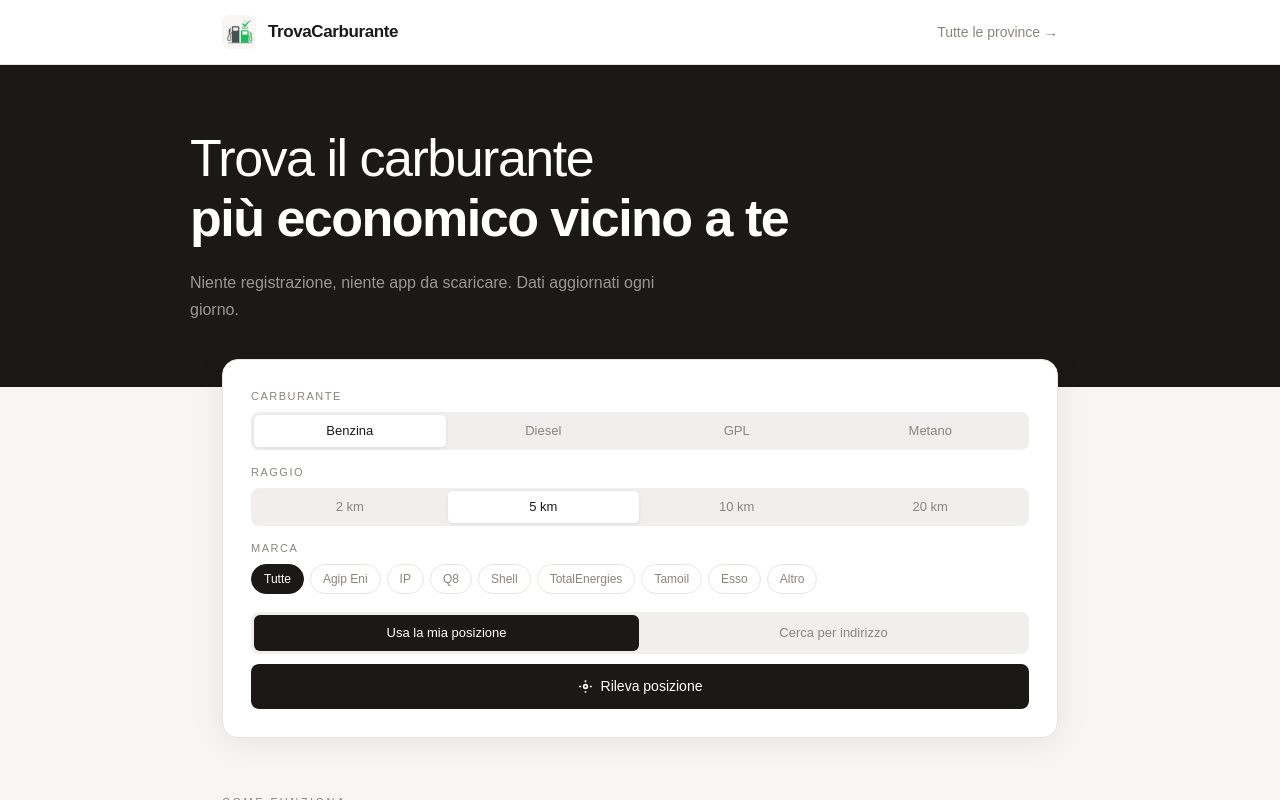
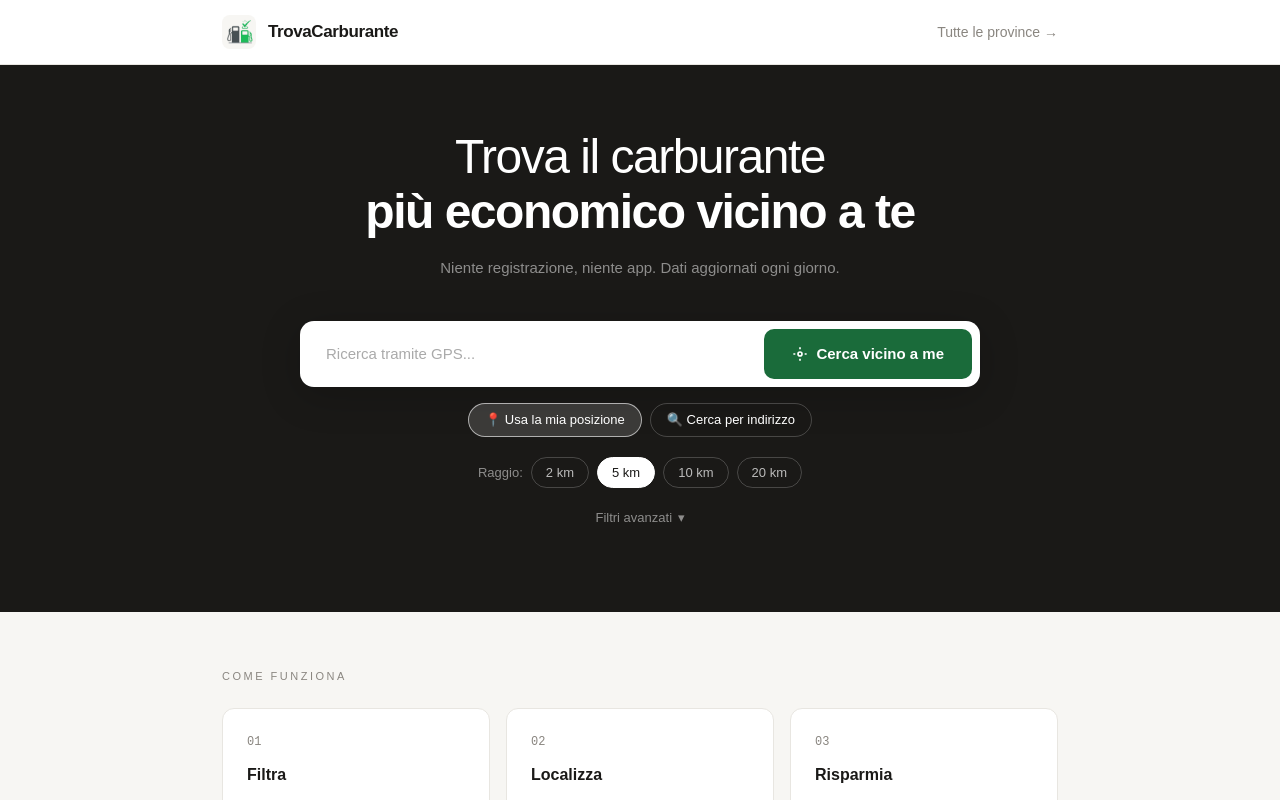
Before and after one commit to YannickMarguerettaz/benzina-economica, a Next.js app: page / in a window 1280 px wide. Shown: the top 800 px of the page. Built offline with nearby package versions, Linux system fonts and the light colour scheme.

Commit message:
design: new hero search UI with inline filters, collapsible advanced filters

```diff
--- a/src/app/page.tsx
+++ b/src/app/page.tsx
@@ -1,13 +1,23 @@
 'use client';
 
 import { useState, lazy, Suspense } from 'react';
-import FilterBar from '@/components/FilterBar';
 import DistributoreCard from '@/components/DistributoreCard';
 import { fetchDistributori } from '@/lib/data';
 import { aggiungiDistanza, sortPerPrezzo } from '@/lib/geo';
 import { DistributoreConDistanza, Carburante } from '@/lib/types';
 
 const MappaDistributori = lazy(() => import('@/components/MappaDistributori'));
+
+const CARBURANTI: { value: Carburante; label: string }[] = [
+  { value: 'benzina', label: 'Benzina' },
+  { value: 'diesel', label: 'Diesel' },
+  { value: 'gpl', label: 'GPL' },
+  { value: 'metano', label: 'Metano' },
+];
+
+const RAGGI = [2, 5, 10, 20];
+
+const MARCHE = ['Tutte', 'Agip Eni', 'IP', 'Q8', 'Shell', 'TotalEnergies', 'Tamoil', 'Esso', 'Altro'];
 
 async function geocodifica(indirizzo: string): Promise<{ lat: number; lng: number } | null> {
   const url = `https://nominatim.openstreetmap.org/search?q=${encodeURIComponent(indirizzo + ', Italia')}&format=json&limit=1`;
@@ -30,6 +40,7 @@ export default function Home() {
   const [modalitaRicerca, setModalitaRicerca] = useState<'gps' | 'indirizzo'>('gps');
   const [vista, setVista] = useState<'lista' | 'mappa'>('lista');
   const [userCoords, setUserCoords] = useState<{ lat: number; lng: number } | null>(null);
+  const [filtriAperti, setFiltriAperti] = useState(false);
 
   const cerca = async (lat: number, lng: number) => {
     setLoading(true);
@@ -84,18 +95,18 @@ export default function Home() {
     await cerca(coords.lat, coords.lng);
   };
 
-  const btnStyle = (active: boolean): React.CSSProperties => ({
-    flex: 1,
-    padding: '8px',
-    borderRadius: 6,
+  const segPill = (active: boolean): React.CSSProperties => ({
+    padding: '6px 14px',
+    borderRadius: 20,
     fontSize: 13,
     fontWeight: 500,
     cursor: 'pointer',
-    border: 'none',
-    background: active ? 'var(--text)' : 'transparent',
+    border: active ? '1px solid var(--text)' : '1px solid var(--border)',
+    background: active ? 'var(--text)' : 'white',
     color: active ? 'white' : 'var(--muted)',
     fontFamily: 'inherit',
     transition: 'all 0.15s',
+    whiteSpace: 'nowrap' as const,
   });
 
   return (
@@ -114,136 +125,235 @@ export default function Home() {
         </div>
       </header>
 
-      {/* Hero */}
+      {/* Hero + Ricerca (solo pre-ricerca) */}
       {!cercato && (
-        <section className="hero-section" style={{ background: 'var(--text)', color: 'white', padding: '64px 32px' }}>
-          <div style={{ maxWidth: 900, margin: '0 auto' }}>
-            <h2 style={{ fontSize: 'clamp(32px, 5vw, 52px)', fontWeight: 300, lineHeight: 1.15, letterSpacing: '-1.5px', margin: 0 }}>
+        <section className="hero-section" style={{ background: 'var(--text)', color: 'white', padding: '64px 32px 80px' }}>
+          <div style={{ maxWidth: 680, margin: '0 auto', textAlign: 'center' }}>
+            <h2 style={{ fontSize: 'clamp(28px, 5vw, 48px)', fontWeight: 300, lineHeight: 1.15, letterSpacing: '-1.5px', margin: '0 0 12px' }}>
               Trova il carburante<br />
               <span style={{ fontWeight: 700 }}>più economico vicino a te</span>
             </h2>
-            <p style={{ fontSize: 16, opacity: 0.55, marginTop: 20, lineHeight: 1.7, maxWidth: 480 }}>
-              Niente registrazione, niente app da scaricare. Dati aggiornati ogni giorno.
+            <p style={{ fontSize: 15, opacity: 0.5, marginTop: 16, lineHeight: 1.7, marginBottom: 40 }}>
+              Niente registrazione, niente app. Dati aggiornati ogni giorno.
             </p>
-          </div>
-        </section>
-      )}
 
-      {/* Card cerca */}
-      <div className="page-wrapper" style={{ maxWidth: 900, margin: cercato ? '32px auto 0' : '-28px auto 0', padding: '0 32px', position: 'relative', zIndex: 10 }}>
-        <div className="main-card" style={{ background: 'var(--surface)', border: '1px solid var(--border)', borderRadius: 16, padding: 28, boxShadow: '0 4px 32px rgba(0,0,0,0.08)' }}>
-
-          <FilterBar
-            carburante={carburante}
-            raggio={raggio}
-            marca={marca}
-            onCarburanteChange={setCarburante}
-            onRaggioChange={setRaggio}
-            onMarcaChange={setMarca}
-          />
-
-          {/* Toggle GPS / Indirizzo */}
-          <div style={{ marginTop: 16, display: 'flex', gap: 2, background: '#f0efed', borderRadius: 8, padding: 3 }}>
-            <button onClick={() => setModalitaRicerca('gps')} style={btnStyle(modalitaRicerca === 'gps')}>
-              Usa la mia posizione
-            </button>
-            <button onClick={() => setModalitaRicerca('indirizzo')} style={btnStyle(modalitaRicerca === 'indirizzo')}>
-              Cerca per indirizzo
-            </button>
-          </div>
-
-          {/* Input indirizzo */}
-          {modalitaRicerca === 'indirizzo' && (
-            <div style={{ marginTop: 10, display: 'flex', gap: 8 }}>
+            {/* Barra ricerca principale */}
+            <div style={{ background: 'white', borderRadius: 14, padding: 8, display: 'flex', gap: 8, boxShadow: '0 8px 40px rgba(0,0,0,0.2)', marginBottom: 16 }}>
+              {modalitaRicerca === 'indirizzo' ? (
                 <input
                   type="text"
-                placeholder="Es. Via Roma 1, Milano"
+                  placeholder="Es. Via Roma 1, Milano o solo la città..."
                   value={indirizzo}
                   onChange={(e) => setIndirizzo(e.target.value)}
                   onKeyDown={(e) => e.key === 'Enter' && handleIndirizzo()}
                   style={{
                     flex: 1,
-                  padding: '10px 14px',
-                  border: '1px solid var(--border)',
-                  borderRadius: 8,
-                  fontSize: 14,
+                    padding: '14px 18px',
+                    border: 'none',
+                    borderRadius: 10,
+                    fontSize: 15,
                     fontFamily: 'inherit',
-                  background: 'white',
+                    background: 'transparent',
                     color: 'var(--text)',
                     outline: 'none',
                   }}
                 />
+              ) : (
+                <div style={{ flex: 1, padding: '14px 18px', fontSize: 15, color: '#aaa', textAlign: 'left' }}>
+                  Ricerca tramite GPS...
+                </div>
+              )}
               <button
-                onClick={handleIndirizzo}
+                onClick={modalitaRicerca === 'gps' ? handleGps : handleIndirizzo}
                 disabled={loading}
                 style={{
-                  padding: '10px 16px',
-                  background: 'var(--text)',
+                  padding: '14px 28px',
+                  background: loading ? '#555' : 'var(--green)',
                   color: 'white',
                   border: 'none',
-                  borderRadius: 8,
-                  fontSize: 13,
-                  fontWeight: 500,
+                  borderRadius: 10,
+                  fontSize: 15,
+                  fontWeight: 600,
                   cursor: loading ? 'not-allowed' : 'pointer',
                   fontFamily: 'inherit',
-                  flexShrink: 0,
-                }}
-              >
-                Cerca
-              </button>
-            </div>
-          )}
-
-          {/* Bottone GPS */}
-          {modalitaRicerca === 'gps' && (
-            <button
-              onClick={handleGps}
-              disabled={loading}
-              style={{
-                marginTop: 10,
-                width: '100%',
-                padding: '12px 20px',
-                background: loading ? '#555' : 'var(--text)',
-                color: 'white',
-                border: 'none',
-                borderRadius: 8,
-                fontSize: 14,
-                fontWeight: 500,
-                cursor: loading ? 'not-allowed' : 'pointer',
                   display: 'flex',
                   alignItems: 'center',
-                justifyContent: 'center',
                   gap: 8,
-                fontFamily: 'inherit',
+                  flexShrink: 0,
                   transition: 'background 0.2s',
                 }}
               >
                 {loading ? (
-                <>
-                  <svg style={{ animation: 'spin 0.8s linear infinite' }} width="15" height="15" viewBox="0 0 24 24" fill="none" stroke="currentColor" strokeWidth="2.5">
+                  <svg style={{ animation: 'spin 0.8s linear infinite' }} width="16" height="16" viewBox="0 0 24 24" fill="none" stroke="currentColor" strokeWidth="2.5">
                     <path d="M12 2v4M12 18v4M4.93 4.93l2.83 2.83M16.24 16.24l2.83 2.83M2 12h4M18 12h4" />
                   </svg>
-                  Ricerca in corso...
+                ) : modalitaRicerca === 'gps' ? (
+                  <>
+                    <svg width="16" height="16" viewBox="0 0 24 24" fill="none" stroke="currentColor" strokeWidth="2.5">
+                      <circle cx="12" cy="12" r="3" /><path d="M12 2v3M12 19v3M2 12h3M19 12h3" />
+                    </svg>
+                    Cerca vicino a me
                   </>
                 ) : (
                   <>
-                  <svg width="15" height="15" viewBox="0 0 24 24" fill="none" stroke="currentColor" strokeWidth="2.5">
-                    <circle cx="12" cy="12" r="3" />
-                    <path d="M12 2v3M12 19v3M2 12h3M19 12h3" />
+                    <svg width="16" height="16" viewBox="0 0 24 24" fill="none" stroke="currentColor" strokeWidth="2.5">
+                      <circle cx="11" cy="11" r="8" /><path d="M21 21l-4.35-4.35" />
                     </svg>
-                  Rileva posizione
+                    Cerca
                   </>
                 )}
               </button>
+            </div>
+
+            {/* Toggle GPS / Indirizzo */}
+            <div style={{ display: 'flex', gap: 8, justifyContent: 'center', marginBottom: 20 }}>
+              <button onClick={() => setModalitaRicerca('gps')} style={{
+                padding: '6px 16px', borderRadius: 20, fontSize: 13, fontWeight: 500,
+                border: modalitaRicerca === 'gps' ? '1px solid rgba(255,255,255,0.6)' : '1px solid rgba(255,255,255,0.2)',
+                background: modalitaRicerca === 'gps' ? 'rgba(255,255,255,0.15)' : 'transparent',
+                color: 'white', cursor: 'pointer', fontFamily: 'inherit', transition: 'all 0.15s',
+              }}>
+                📍 Usa la mia posizione
+              </button>
+              <button onClick={() => setModalitaRicerca('indirizzo')} style={{
+                padding: '6px 16px', borderRadius: 20, fontSize: 13, fontWeight: 500,
+                border: modalitaRicerca === 'indirizzo' ? '1px solid rgba(255,255,255,0.6)' : '1px solid rgba(255,255,255,0.2)',
+                background: modalitaRicerca === 'indirizzo' ? 'rgba(255,255,255,0.15)' : 'transparent',
+                color: 'white', cursor: 'pointer', fontFamily: 'inherit', transition: 'all 0.15s',
+              }}>
+                🔍 Cerca per indirizzo
+              </button>
+            </div>
+
+            {/* Raggio */}
+            <div style={{ display: 'flex', gap: 8, justifyContent: 'center', marginBottom: 16, flexWrap: 'wrap' }}>
+              <span style={{ fontSize: 13, color: 'rgba(255,255,255,0.5)', alignSelf: 'center' }}>Raggio:</span>
+              {RAGGI.map(r => (
+                <button key={r} onClick={() => setRaggio(r)} style={{
+                  padding: '5px 14px', borderRadius: 20, fontSize: 13, fontWeight: 500,
+                  border: raggio === r ? '1px solid white' : '1px solid rgba(255,255,255,0.2)',
+                  background: raggio === r ? 'white' : 'transparent',
+                  color: raggio === r ? 'var(--text)' : 'rgba(255,255,255,0.7)',
+                  cursor: 'pointer', fontFamily: 'inherit', transition: 'all 0.15s',
+                }}>
+                  {r} km
+                </button>
+              ))}
+            </div>
+
+            {/* Filtri avanzati */}
+            <button
+              onClick={() => setFiltriAperti(!filtriAperti)}
+              style={{
+                background: 'none', border: 'none', color: 'rgba(255,255,255,0.5)', fontSize: 13,
+                cursor: 'pointer', fontFamily: 'inherit', display: 'flex', alignItems: 'center',
+                gap: 6, margin: '0 auto', padding: '4px 8px',
+              }}
+            >
+              Filtri avanzati
+              <span style={{ transition: 'transform 0.2s', display: 'inline-block', transform: filtriAperti ? 'rotate(180deg)' : 'rotate(0deg)' }}>▾</span>
+            </button>
+
+            {filtriAperti && (
+              <div style={{ marginTop: 16, padding: 20, background: 'rgba(255,255,255,0.06)', borderRadius: 12, border: '1px solid rgba(255,255,255,0.1)', textAlign: 'left' }} className="animate-fadeup">
+
+                {/* Carburante */}
+                <div style={{ marginBottom: 16 }}>
+                  <span style={{ fontSize: 11, fontWeight: 600, color: 'rgba(255,255,255,0.4)', textTransform: 'uppercase', letterSpacing: '1.5px', display: 'block', marginBottom: 10 }}>Carburante</span>
+                  <div style={{ display: 'flex', gap: 8, flexWrap: 'wrap' }}>
+                    {CARBURANTI.map(c => (
+                      <button key={c.value} onClick={() => setCarburante(c.value)} style={{
+                        padding: '6px 14px', borderRadius: 20, fontSize: 13, fontWeight: 500,
+                        border: carburante === c.value ? '1px solid white' : '1px solid rgba(255,255,255,0.2)',
+                        background: carburante === c.value ? 'white' : 'transparent',
+                        color: carburante === c.value ? 'var(--text)' : 'rgba(255,255,255,0.7)',
+                        cursor: 'pointer', fontFamily: 'inherit', transition: 'all 0.15s',
+                      }}>
+                        {c.label}
+                      </button>
+                    ))}
+                  </div>
+                </div>
+
+                {/* Marca */}
+                <div>
+                  <span style={{ fontSize: 11, fontWeight: 600, color: 'rgba(255,255,255,0.4)', textTransform: 'uppercase', letterSpacing: '1.5px', display: 'block', marginBottom: 10 }}>Marca</span>
+                  <div style={{ display: 'flex', gap: 8, flexWrap: 'wrap' }}>
+                    {MARCHE.map(m => (
+                      <button key={m} onClick={() => setMarca(m)} style={{
+                        padding: '6px 14px', borderRadius: 20, fontSize: 13, fontWeight: 500,
+                        border: marca === m ? '1px solid white' : '1px solid rgba(255,255,255,0.2)',
+                        background: marca === m ? 'white' : 'transparent',
+                        color: marca === m ? 'var(--text)' : 'rgba(255,255,255,0.7)',
+                        cursor: 'pointer', fontFamily: 'inherit', transition: 'all 0.15s',
+                      }}>
+                        {m}
+                      </button>
+                    ))}
+                  </div>
+                </div>
+              </div>
             )}
 
             {errore && (
-            <div style={{ marginTop: 12, padding: '10px 14px', background: '#fef2f2', border: '1px solid #fecaca', borderRadius: 8, fontSize: 13, color: '#dc2626' }}>
+              <div style={{ marginTop: 16, padding: '10px 14px', background: '#fef2f2', border: '1px solid #fecaca', borderRadius: 8, fontSize: 13, color: '#dc2626' }}>
+                {errore}
+              </div>
+            )}
+          </div>
+        </section>
+      )}
+
+      {/* Card cerca post-ricerca (compatta) */}
+      {cercato && (
+        <div className="page-wrapper" style={{ maxWidth: 900, margin: '32px auto 0', padding: '0 32px', position: 'relative', zIndex: 10 }}>
+          <div className="main-card" style={{ background: 'var(--surface)', border: '1px solid var(--border)', borderRadius: 16, padding: '16px 20px', boxShadow: '0 4px 32px rgba(0,0,0,0.08)' }}>
+            <div style={{ display: 'flex', gap: 8, alignItems: 'center', flexWrap: 'wrap' }}>
+              {/* Barra ricerca compatta */}
+              <div style={{ flex: 1, minWidth: 200, display: 'flex', gap: 8, background: '#f7f6f3', borderRadius: 10, padding: '4px 4px 4px 14px', alignItems: 'center', border: '1px solid var(--border)' }}>
+                {modalitaRicerca === 'indirizzo' ? (
+                  <input
+                    type="text"
+                    placeholder="Indirizzo o città..."
+                    value={indirizzo}
+                    onChange={(e) => setIndirizzo(e.target.value)}
+                    onKeyDown={(e) => e.key === 'Enter' && handleIndirizzo()}
+                    style={{ flex: 1, border: 'none', background: 'transparent', fontSize: 14, fontFamily: 'inherit', color: 'var(--text)', outline: 'none' }}
+                  />
+                ) : (
+                  <span style={{ flex: 1, fontSize: 14, color: 'var(--muted)' }}>📍 Posizione GPS</span>
+                )}
+                <button
+                  onClick={modalitaRicerca === 'gps' ? handleGps : handleIndirizzo}
+                  disabled={loading}
+                  style={{ padding: '8px 16px', background: 'var(--green)', color: 'white', border: 'none', borderRadius: 7, fontSize: 13, fontWeight: 600, cursor: 'pointer', fontFamily: 'inherit', flexShrink: 0 }}
+                >
+                  {loading ? '...' : 'Aggiorna'}
+                </button>
+              </div>
+
+              {/* Toggle modalità */}
+              <div style={{ display: 'flex', gap: 2, background: '#f0efed', borderRadius: 8, padding: 3, flexShrink: 0 }}>
+                <button onClick={() => setModalitaRicerca('gps')} style={{ padding: '6px 10px', borderRadius: 5, fontSize: 12, fontWeight: 500, border: 'none', cursor: 'pointer', background: modalitaRicerca === 'gps' ? 'white' : 'transparent', color: modalitaRicerca === 'gps' ? 'var(--text)' : 'var(--muted)', fontFamily: 'inherit' }}>📍 GPS</button>
+                <button onClick={() => setModalitaRicerca('indirizzo')} style={{ padding: '6px 10px', borderRadius: 5, fontSize: 12, fontWeight: 500, border: 'none', cursor: 'pointer', background: modalitaRicerca === 'indirizzo' ? 'white' : 'transparent', color: modalitaRicerca === 'indirizzo' ? 'var(--text)' : 'var(--muted)', fontFamily: 'inherit' }}>🔍 Indirizzo</button>
+              </div>
+
+              {/* Raggio compatto */}
+              <div style={{ display: 'flex', gap: 2, background: '#f0efed', borderRadius: 8, padding: 3, flexShrink: 0 }}>
+                {RAGGI.map(r => (
+                  <button key={r} onClick={() => setRaggio(r)} style={{ padding: '6px 10px', borderRadius: 5, fontSize: 12, fontWeight: 500, border: 'none', cursor: 'pointer', background: raggio === r ? 'white' : 'transparent', color: raggio === r ? 'var(--text)' : 'var(--muted)', fontFamily: 'inherit' }}>{r}km</button>
+                ))}
+              </div>
+            </div>
+
+            {errore && (
+              <div style={{ marginTop: 10, padding: '8px 12px', background: '#fef2f2', border: '1px solid #fecaca', borderRadius: 8, fontSize: 13, color: '#dc2626' }}>
                 {errore}
               </div>
             )}
           </div>
         </div>
+      )}
 
       {/* Risultati */}
       {cercato && (
@@ -255,31 +365,13 @@ export default function Home() {
             </div>
           ) : (
             <>
-              {/* Header risultati + toggle vista */}
               <div style={{ display: 'flex', justifyContent: 'space-between', alignItems: 'center', marginBottom: 12 }}>
                 <span style={{ fontSize: 12, color: 'var(--muted)', fontWeight: 500, letterSpacing: '1px', textTransform: 'uppercase' }}>
-                  {risultati.length} risultati
+                  {risultati.length} risultati · {carburante} · {raggio} km
                 </span>
                 <div style={{ display: 'flex', gap: 2, background: '#f0efed', borderRadius: 7, padding: 2 }}>
                   {(['lista', 'mappa'] as const).map((v) => (
-                    <button
-                      key={v}
-                      onClick={() => setVista(v)}
-                      style={{
-                        padding: '5px 12px',
-                        borderRadius: 5,
-                        fontSize: 12,
-                        fontWeight: 500,
-                        border: 'none',
-                        cursor: 'pointer',
-                        background: vista === v ? 'white' : 'transparent',
-                        color: vista === v ? 'var(--text)' : 'var(--muted)',
-                        boxShadow: vista === v ? '0 1px 4px rgba(0,0,0,0.08)' : 'none',
-                        fontFamily: 'inherit',
-                        transition: 'all 0.15s',
-                        textTransform: 'capitalize',
-                      }}
-                    >
+                    <button key={v} onClick={() => setVista(v)} style={{ padding: '5px 12px', borderRadius: 5, fontSize: 12, fontWeight: 500, border: 'none', cursor: 'pointer', background: vista === v ? 'white' : 'transparent', color: vista === v ? 'var(--text)' : 'var(--muted)', boxShadow: vista === v ? '0 1px 4px rgba(0,0,0,0.08)' : 'none', fontFamily: 'inherit', transition: 'all 0.15s' }}>
                       {v === 'lista' ? '≡ Lista' : '◎ Mappa'}
                     </button>
                   ))}
@@ -288,13 +380,10 @@ export default function Home() {
 
               {aggiornato && (
                 <div style={{ marginBottom: 12 }}>
-                  <span style={{ fontSize: 12, color: 'var(--muted)' }}>
-                    Dati del {new Date(aggiornato).toLocaleDateString('it-IT')}
-                  </span>
+                  <span style={{ fontSize: 12, color: 'var(--muted)' }}>Dati del {new Date(aggiornato).toLocaleDateString('it-IT')}</span>
                 </div>
               )}
 
-              {/* Vista lista */}
               {vista === 'lista' && (
                 <div style={{ display: 'flex', flexDirection: 'column', gap: 6 }}>
                   {risultati.map((d, i) => (
@@ -303,19 +392,13 @@ export default function Home() {
                 </div>
               )}
 
-              {/* Vista mappa */}
               {vista === 'mappa' && userCoords && (
                 <Suspense fallback={
                   <div style={{ height: 420, background: '#f0efed', borderRadius: 10, display: 'flex', alignItems: 'center', justifyContent: 'center', fontSize: 13, color: 'var(--muted)' }}>
                     Caricamento mappa...
                   </div>
                 }>
-                  <MappaDistributori
-                    distributori={risultati}
-                    carburante={carburante}
-                    userLat={userCoords.lat}
-                    userLng={userCoords.lng}
-                  />
+                  <MappaDistributori distributori={risultati} carburante={carburante} userLat={userCoords.lat} userLng={userCoords.lng} />
                 </Suspense>
               )}
             </>
```
Lines whose indentation alone changed are shown as unchanged.
